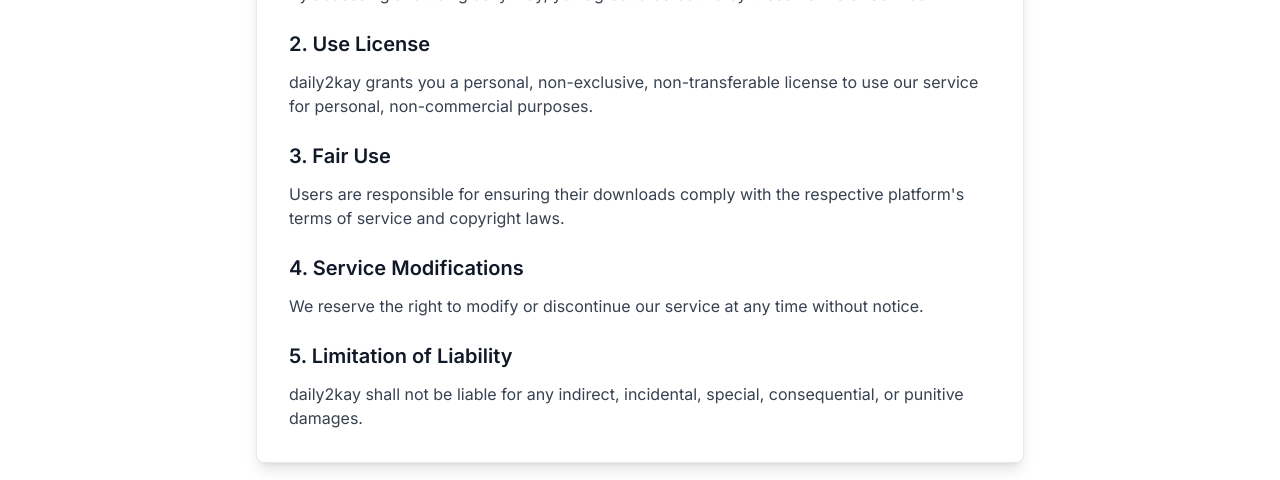
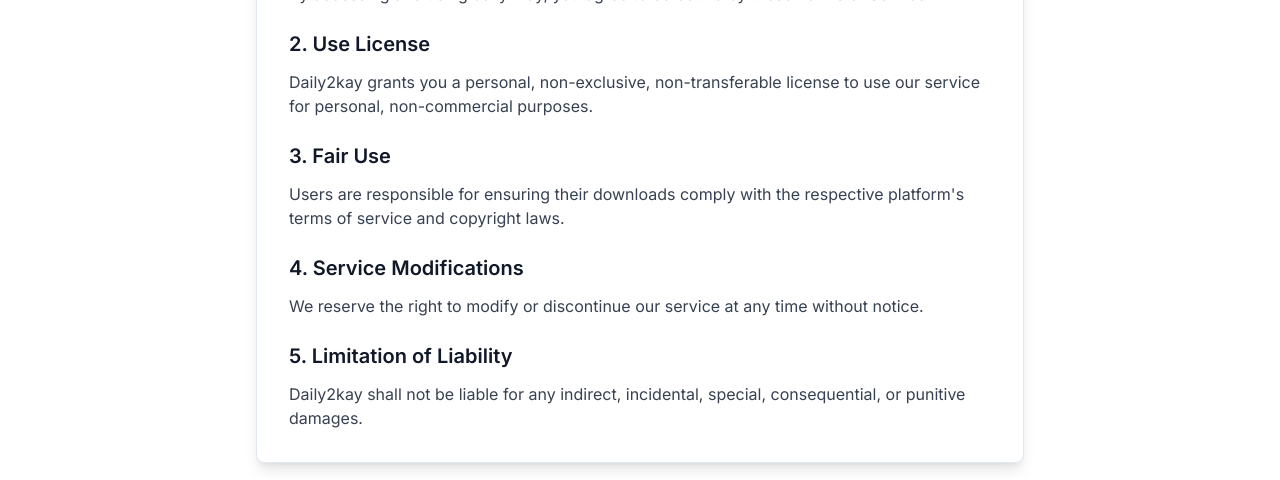
Before and after one commit to TSOlami/daily2kay, a Next.js app: page /terms in a window 1280 px wide. Shown: the part 255-735 px from the top of the page. Built offline with nearby package versions, Linux system fonts and the light colour scheme.

Commit message:
Update page.tsx

```diff
--- a/src/app/terms/page.tsx
+++ b/src/app/terms/page.tsx
@@ -24,7 +24,7 @@
 
             <section>
               <h2 className="text-xl font-semibold mb-3 text-gray-900 dark:text-white">2. Use License</h2>
-              <p>daily2kay grants you a personal, non-exclusive, non-transferable license to use our service for personal, non-commercial purposes.</p>
+              <p>Daily2kay grants you a personal, non-exclusive, non-transferable license to use our service for personal, non-commercial purposes.</p>
             </section>
 
             <section>
@@ -39,7 +39,7 @@
 
             <section>
               <h2 className="text-xl font-semibold mb-3 text-gray-900 dark:text-white">5. Limitation of Liability</h2>
-              <p>daily2kay shall not be liable for any indirect, incidental, special, consequential, or punitive damages.</p>
+              <p>Daily2kay shall not be liable for any indirect, incidental, special, consequential, or punitive damages.</p>
             </section>
           </div>
         </Card>
```
